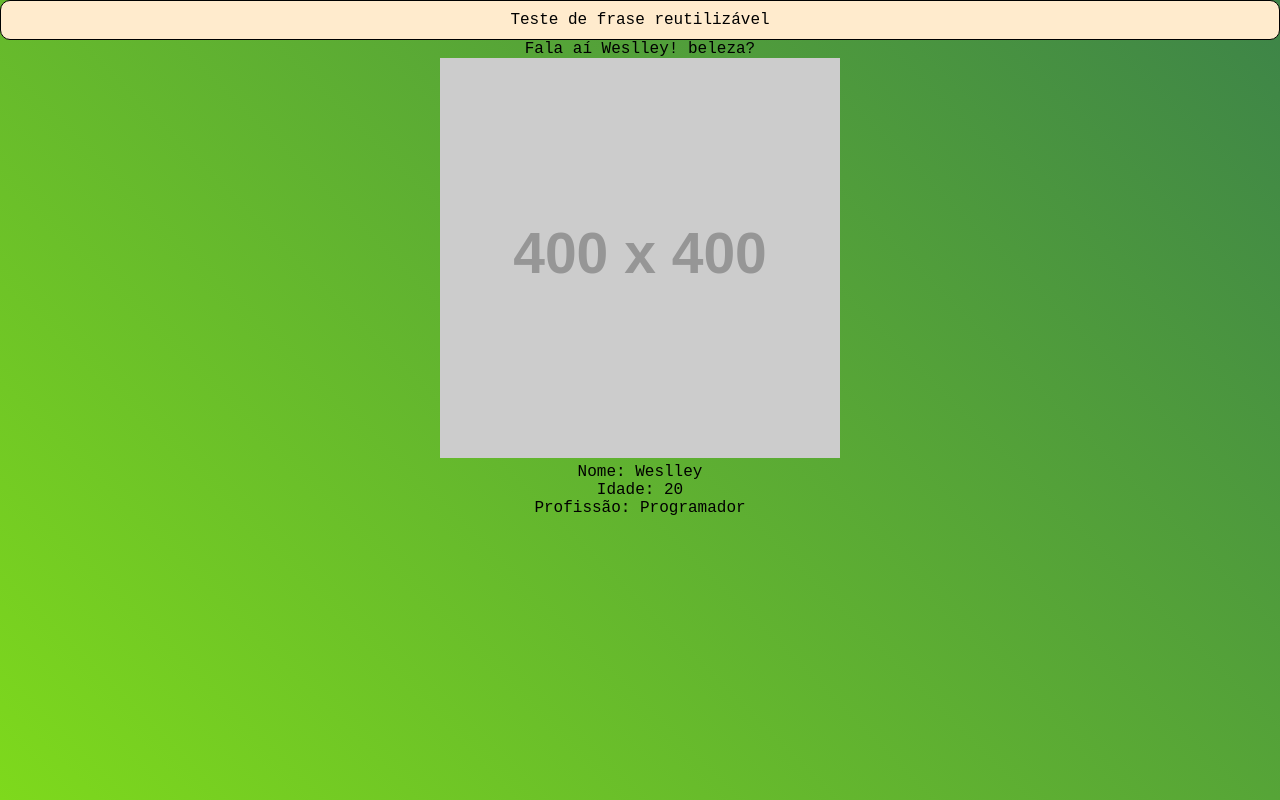
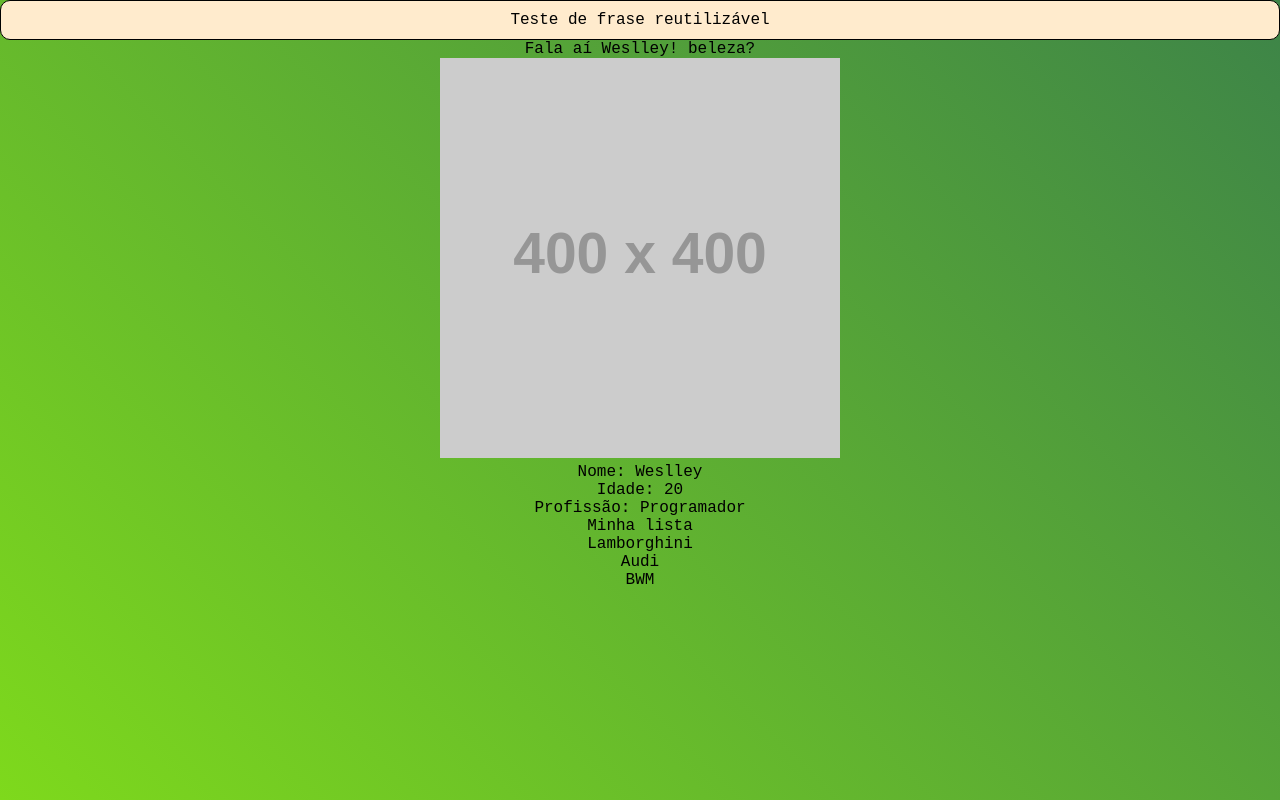
Before and after one commit to WeslleySturmer/exercicios_react, a React (Create React App) app in the folder curso_react/my-project/: page / in a window 1280 px wide. Built offline with nearby package versions, Linux system fonts and the light colour scheme; a web font is replaced by a local one.

Commit message:
Aula 7 - Aula para conhecer fragments

```diff
--- a/curso_react/my-project/src/App.js
+++ b/curso_react/my-project/src/App.js
@@ -1,8 +1,8 @@
 import './App.css';
-import HelloWorld from './components/HelloWorld';
 import SayMyName from './components/SayMyName';
 import Pessoa from './components/Pessoa';
 import Frase from './components/Frase';
+import List from './components/List'
 
 function App() {
   return (
@@ -14,6 +14,8 @@
         profissao="Programador"
         foto="https://placehold.co/400"
       />
+
+      <List />
     </div>
   );
 }
--- /dev/null
+++ b/curso_react/my-project/src/components/Item.js
@@ -0,0 +1,9 @@
+function Item(props){
+    return (
+        <>
+            <li>{props.marca}</li>
+        </>
+    )
+}
+
+export default Item
--- /dev/null
+++ b/curso_react/my-project/src/components/List.js
@@ -0,0 +1,16 @@
+import Item from './Item'
+
+function List(){
+    return (
+        <>
+            <h1>Minha lista</h1>
+            <ul>
+                <Item marca="Lamborghini"/>
+                <Item marca="Audi"/>
+                <Item marca="BWM"/>
+            </ul>
+        </>
+    )
+}
+
+export default List
```
